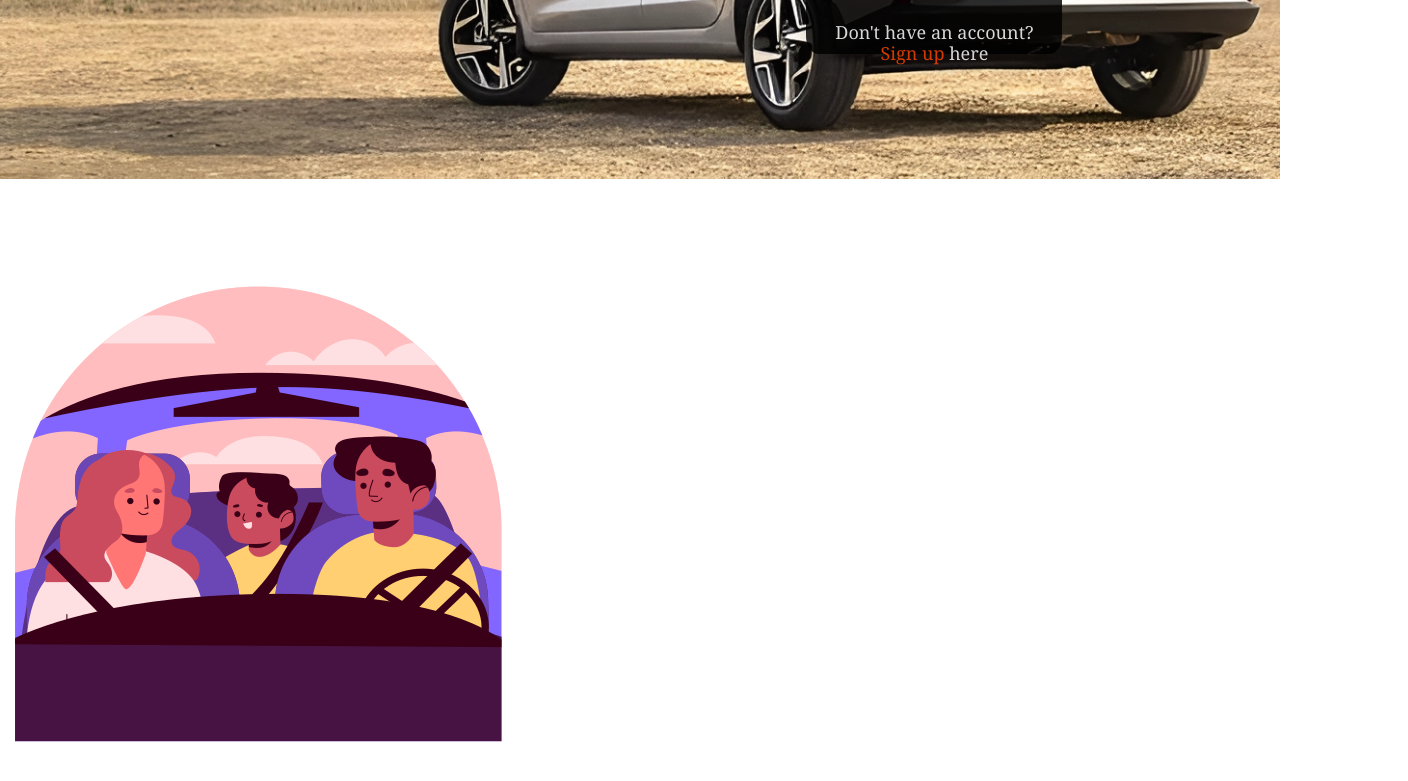
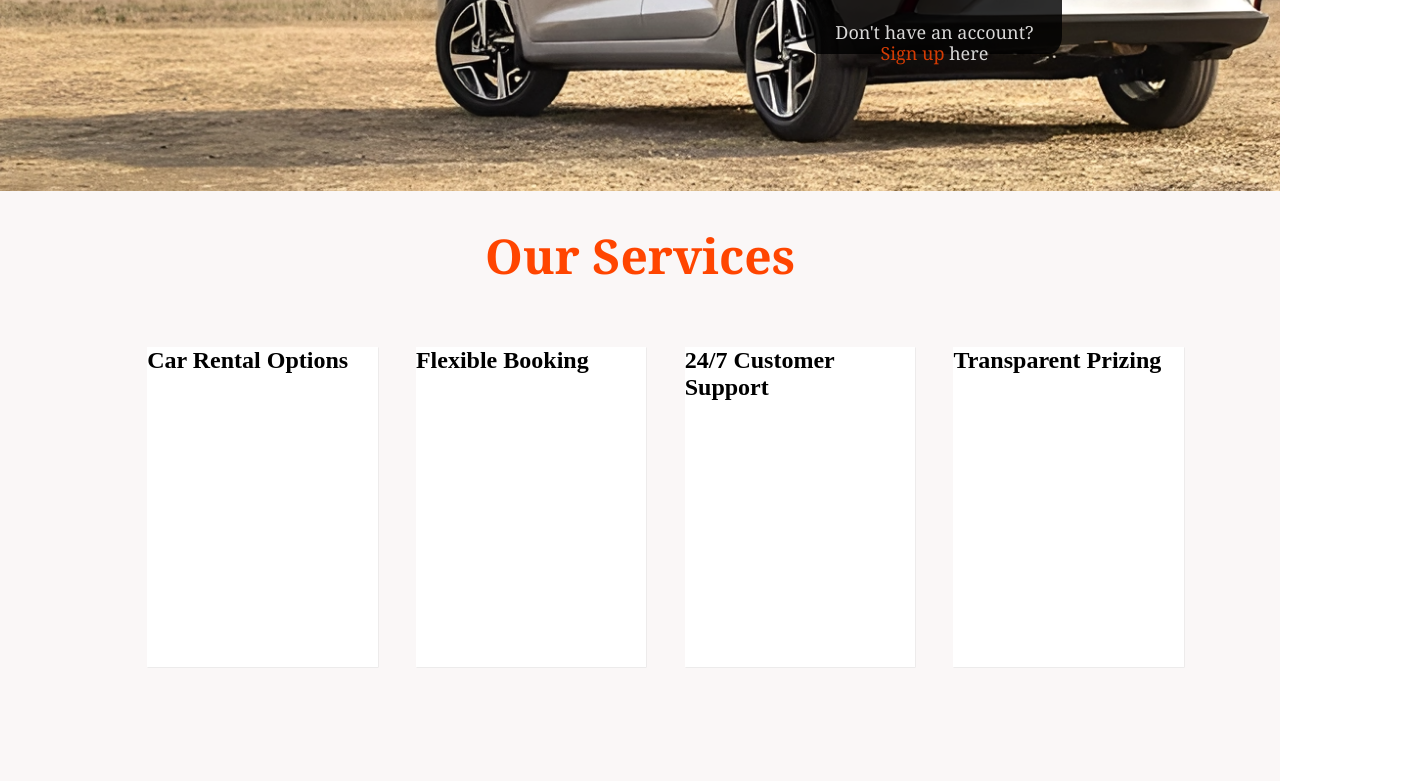
Before and after one commit to aniketrindhe692002/car-rental-system, a plain HTML site: page index.html in a window 1280 px wide. Shown: the part 613-1394 px from the top of the page, 1408 px wide, since content can reach past the window. Drawn offline with Linux system fonts and the light colour scheme.

Commit message:
Service page started

```diff
--- a/index.html
+++ b/index.html
@@ -26,8 +26,23 @@
             <p>Don't have an account?<br><a href="signup.html"><span>Sign up</span></a> here</p>
         </div>
     </div>
-    <div id="services">
-        <img src="images/family-car.png" alt="family-car">
+    <div id="services" style="background-color: rgb(250, 247, 247);;">
+        <h1>Our Services</h1>
+        <div id="features">
+            <div class="f1">
+                <h2>Car Rental Options</h2>
+            </div>
+            <div class="f1">
+                <h2>Flexible Booking</h2>
+            </div>
+            <div class="f1">
+                <h2>24/7 Customer Support</h2>
+            </div>
+            <div class="f1">
+                <h2>Transparent Prizing</h2>
+            </div>
+        </div>
+
     </div>
     <div id="vehicles"></div>
     <div id="about"></div>
--- a/styles.css
+++ b/styles.css
@@ -31,7 +31,7 @@ nav :hover{
     background-size: cover;
     background-position: center;
     background-color: #ffffff;
-    height: 100vh;
+    height: 101.5vh;
     margin-top: -5vh;
 }
 
@@ -141,8 +141,40 @@ a {
 
 /* Service Page Starts */
 
+#services h1 {
+    padding-top: 2rem;
+    text-align: center;
+    color: orangered;
+    font-size: 3rem;
+    font-weight:bolder;
+    font-family: Cambria, Cochin, Georgia, Times, 'Times New Roman', serif;
+}
+
+
 #services img {
     float: left;
-    margin-top: 10vh;
+    height: 40vh;
+    margin-left: 6vw;
+}
+
+#features {
+    display: flex;
+    flex-direction: row;
+    flex-wrap: wrap;
+    height: 90vh;
+    width: 100vw;
+    margin: 10%;
+    margin-top: 5vh;
+}
+
+.f1 {
+    height: 40vh;
+    width: 18vw;
+    background-color: white;
+    margin: 1.2rem;
+    box-shadow: 0.5px 0.5px 0px 0px rgb(224, 223, 223);
+}
+
+.f1 h2 {
 
 }
```
